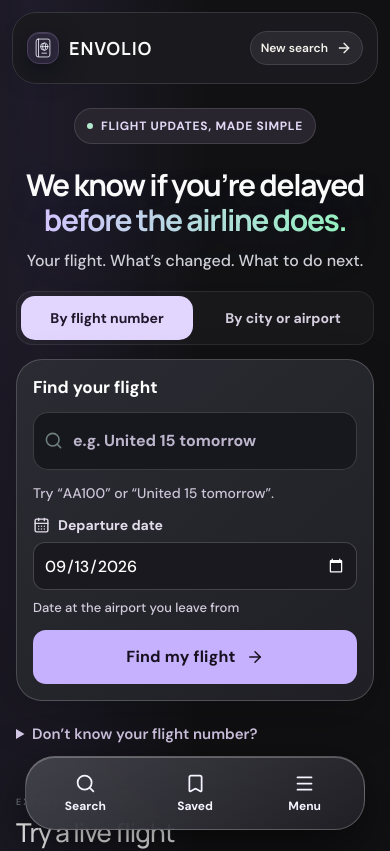
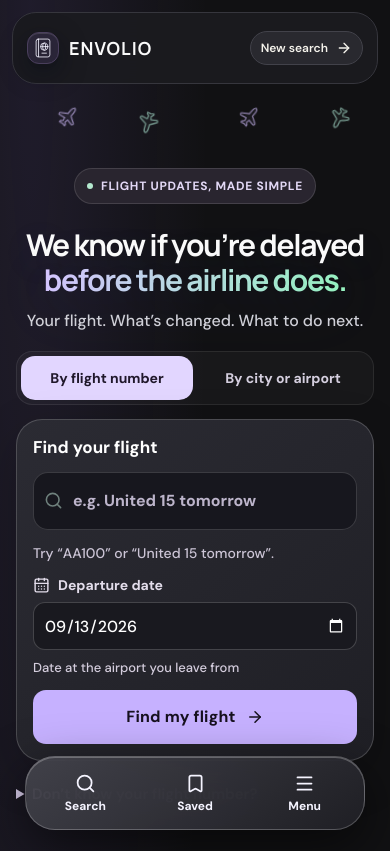
Before and after one commit to zacharyfbenitez/Envolio, a React (Vite) app: page / in a window 390 px wide. Shown: the top 851 px of the page. Built offline with nearby package versions, Linux system fonts and the light colour scheme.

Commit message:
Make homepage planes visible on laptop, tablet and phone layouts

```diff
--- a/src/results-clarity.css
+++ b/src/results-clarity.css
@@ -3,8 +3,8 @@
 .home-page .home-about .product-notes>div{padding:24px;min-height:0;border:1px solid #ffffff20;border-radius:18px;background:#ffffff04;gap:12px}
 .home-page .home-about .product-notes svg{margin:0;color:#c7b8ef;flex-shrink:0}.home-page .home-about .product-notes b{font-size:18px;line-height:1.4}.home-page .home-about .product-notes p{margin:0;max-width:none;color:#d4d3dc;font-size:15px!important}
 .home-about>summary{padding:8px;border-radius:12px}.home-about>summary:focus-visible{outline:2px solid #cab9f6;outline-offset:3px}.home-about>p{padding:0 8px}
-.home-page{position:relative;isolation:isolate}.home-sky{position:absolute;inset:0 0 auto;height:760px;pointer-events:none;z-index:-1;overflow:hidden}
-.sky-plane{position:absolute;left:12px;top:100px;width:var(--plane-size,24px);height:var(--plane-size,24px);color:#b9aae3;opacity:var(--plane-opacity,.45);animation:sky-cruise var(--flight-duration,22s) ease-in-out infinite;animation-delay:var(--flight-delay,0s);will-change:transform}
+.home-page{position:relative;isolation:isolate}.home-sky{position:absolute;inset:0 0 auto;height:760px;pointer-events:none;z-index:0;overflow:hidden}.home-page>.hero{position:relative;z-index:1}
+.sky-plane{position:absolute;left:12px;top:100px;width:var(--plane-size,24px);height:var(--plane-size,24px);color:#c9b6f3;opacity:var(--plane-opacity,.65);animation:sky-cruise var(--flight-duration,22s) ease-in-out infinite;animation-delay:var(--flight-delay,0s);will-change:transform}
 .sky-plane svg{display:block;width:100%;height:100%;fill:currentColor;fill-opacity:.07;transform:rotate(var(--heading,-12deg))}
 .sky-plane:where(:nth-child(even)){left:auto;right:42px;color:#a5dcca;--heading:155deg;animation-direction:reverse}
 .sky-plane-0{top:100px;--plane-size:29px;--flight-delay:-3s}
@@ -16,7 +16,9 @@
 .sky-plane-6{top:650px;left:68px;--plane-size:18px;--plane-opacity:.28;--flight-duration:28s;--flight-delay:-20s}
 .sky-plane-7{top:665px;right:52px;--plane-size:25px;--flight-duration:26s;--flight-delay:-7s}
 @keyframes sky-cruise{0%,100%{transform:translate(0,0) rotate(-8deg)}25%{transform:translate(28px,-38px) rotate(5deg)}50%{transform:translate(12px,-85px) rotate(-4deg)}75%{transform:translate(-8px,-42px) rotate(-14deg)}}
-@media(max-width:1300px){.home-sky{display:none}}@media(prefers-reduced-motion:reduce){.sky-plane{animation:none;will-change:auto}}
+@media(max-width:1300px){.home-page>.hero{padding-top:72px}.home-sky{display:block;height:54px}.home-sky .sky-plane{top:16px;left:8%;right:auto;width:22px;height:22px;opacity:.6;animation-name:sky-small-cruise}.home-sky .sky-plane-1{left:33%}.home-sky .sky-plane-2{left:59%}.home-sky .sky-plane-3{left:84%}.home-sky .sky-plane:nth-child(n+5){display:none}}
+@keyframes sky-small-cruise{0%,100%{transform:translate(0,0) rotate(-8deg)}50%{transform:translate(12px,-6px) rotate(8deg)}}
+@media(prefers-reduced-motion:reduce){.home-sky .sky-plane{animation:none;will-change:auto}}
 .airport-explorer{max-width:960px;margin-inline:auto;box-sizing:border-box;width:100%}.airport-condition-label{font-size:16px!important;line-height:1.5;white-space:normal!important;padding:8px 12px;border-radius:12px;background:#ffffff08}.airport-condition-grid{display:grid;grid-template-columns:repeat(2,minmax(0,1fr));gap:12px}.airport-pressure .pressure-factor{padding:18px;border:1px solid #ffffff20;border-radius:16px;background:#ffffff04;min-width:0}.airport-pressure .pressure-factor.caution{border-color:#c3934e66;background:#a9752210}.airport-pressure .pressure-factor strong{font-size:17px;color:#f4f3f8}.airport-pressure .pressure-factor p{margin-bottom:0;font-size:16px}.airport-pressure .airport-updated{font-size:14px;color:#d0cddd}.airport-pressure details{border-top:1px solid #ffffff25;padding-top:14px}.airport-source-row{padding:12px 0;border-bottom:1px solid #ffffff20}.airport-pressure .airport-action{font-size:17px;color:#e8e5ef}
 @media(max-width:700px){.home-page .home-about .product-notes,.airport-condition-grid{grid-template-columns:1fr}.home-page .home-about .product-notes>div{padding:20px}}
 .inbound-aircraft-facts>div{min-width:0;overflow-wrap:anywhere}.inbound-history-heading{font-size:18px;margin:20px 0 12px;color:#f5f5fa}
```
Also changed, not shown: 2 other files (tests, documents, lock files or other folders).
